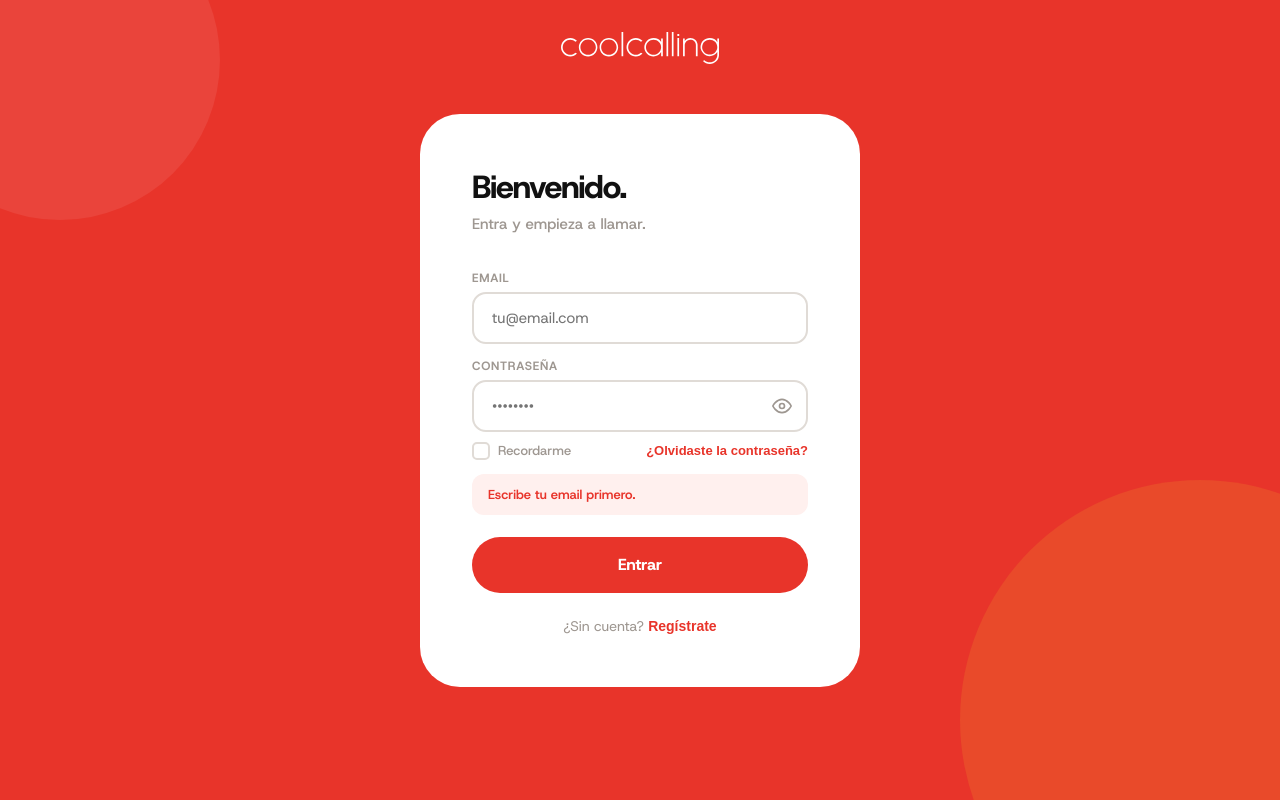
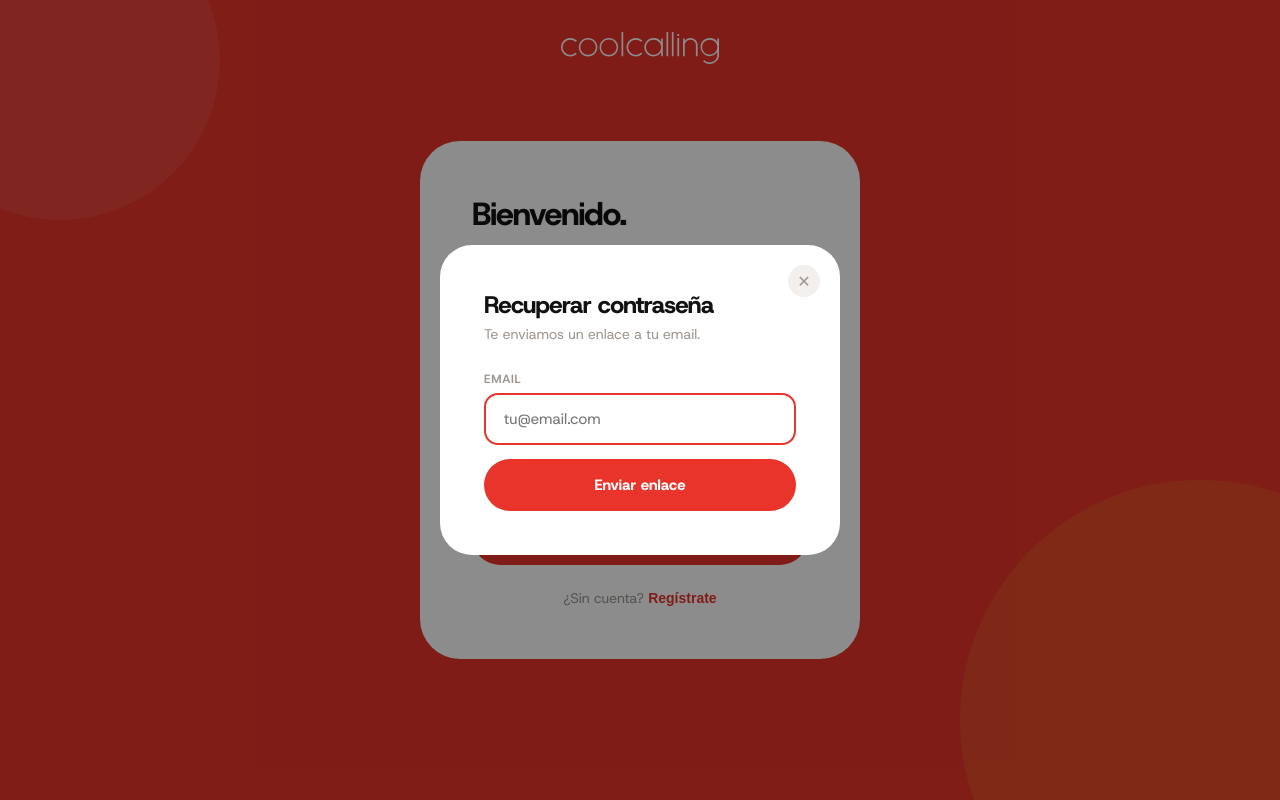
Before and after one commit to borja-martos/COOLCALLING, a Next.js app: page / in a window 1280 px wide. Both pictures are taken after a click on the button "¿Olvidaste la contraseña?". Built offline with nearby package versions, Linux system fonts and the light colour scheme; no server answers.

Commit message:
feat: modal recuperar contraseña — se abre solo con campo email

```diff
--- a/app/page.tsx
+++ b/app/page.tsx
@@ -4,21 +4,25 @@
 import { createClient } from '@/lib/supabase/client'
 
 export default function LoginPage() {
-  const [email, setEmail]         = useState('')
-  const [password, setPassword]   = useState('')
-  const [showPass, setShowPass]   = useState(false)
-  const [remember, setRemember]   = useState(false)
-  const [isLogin, setIsLogin]     = useState(true)
-  const [loading, setLoading]     = useState(false)
-  const [error, setError]         = useState('')
-  const [msg, setMsg]             = useState('')
-  const [resetSent, setResetSent] = useState(false)
+  const [email, setEmail]           = useState('')
+  const [password, setPassword]     = useState('')
+  const [showPass, setShowPass]     = useState(false)
+  const [remember, setRemember]     = useState(false)
+  const [isLogin, setIsLogin]       = useState(true)
+  const [loading, setLoading]       = useState(false)
+  const [error, setError]           = useState('')
+  const [msg, setMsg]               = useState('')
+  // Modal recuperar contraseña
+  const [showReset, setShowReset]   = useState(false)
+  const [resetEmail, setResetEmail] = useState('')
+  const [resetSent, setResetSent]   = useState(false)
+  const [resetLoading, setResetLoading] = useState(false)
+  const [resetError, setResetError] = useState('')
   const supabase = createClient()
 
   async function handleSubmit(e: React.FormEvent) {
     e.preventDefault()
     setLoading(true); setError(''); setMsg('')
-
     if (isLogin) {
       const { error } = await supabase.auth.signInWithPassword({ email, password })
       if (error) { setError(error.message); setLoading(false); return }
@@ -32,16 +36,29 @@
     }
   }
 
-  async function handleForgotPassword() {
-    if (!email) { setError('Escribe tu email primero.'); return }
-    setLoading(true); setError('')
-    const { error } = await supabase.auth.resetPasswordForEmail(email, {
+  async function handleReset(e: React.FormEvent) {
+    e.preventDefault()
+    setResetLoading(true); setResetError('')
+    const { error } = await supabase.auth.resetPasswordForEmail(resetEmail, {
       redirectTo: `${window.location.origin}/reset-password`,
     })
-    setLoading(false)
-    if (error) { setError(error.message); return }
+    setResetLoading(false)
+    if (error) { setResetError(error.message); return }
     setResetSent(true)
   }
+
+  const EyeIcon = () => showPass ? (
+    <svg width="20" height="20" viewBox="0 0 24 24" fill="none" stroke="currentColor" strokeWidth="2" strokeLinecap="round" strokeLinejoin="round">
+      <path d="M17.94 17.94A10.07 10.07 0 0112 20c-7 0-11-8-11-8a18.45 18.45 0 015.06-5.94"/>
+      <path d="M9.9 4.24A9.12 9.12 0 0112 4c7 0 11 8 11 8a18.5 18.5 0 01-2.16 3.19"/>
+      <line x1="1" y1="1" x2="23" y2="23"/>
+    </svg>
+  ) : (
+    <svg width="20" height="20" viewBox="0 0 24 24" fill="none" stroke="currentColor" strokeWidth="2" strokeLinecap="round" strokeLinejoin="round">
+      <path d="M1 12s4-8 11-8 11 8 11 8-4 8-11 8-11-8-11-8z"/>
+      <circle cx="12" cy="12" r="3"/>
+    </svg>
+  )
 
   return (
     <div style={{
@@ -50,30 +67,67 @@
       padding: 24, position: 'relative', overflow: 'hidden',
     }}>
       {/* Burbujas decorativas */}
-      <div style={{
-        position: 'absolute', bottom: -160, right: -160,
-        width: 480, height: 480, borderRadius: '50%',
-        background: 'var(--orange)', opacity: 0.45,
-        pointerEvents: 'none',
-      }} />
-      <div style={{
-        position: 'absolute', top: -100, left: -100,
-        width: 320, height: 320, borderRadius: '50%',
-        background: 'rgba(255,255,255,0.08)',
-        pointerEvents: 'none',
-      }} />
+      <div style={{ position: 'absolute', bottom: -160, right: -160, width: 480, height: 480, borderRadius: '50%', background: 'var(--orange)', opacity: 0.45, pointerEvents: 'none' }} />
+      <div style={{ position: 'absolute', top: -100, left: -100, width: 320, height: 320, borderRadius: '50%', background: 'rgba(255,255,255,0.08)', pointerEvents: 'none' }} />
 
-      {/* Logo arriba centrado */}
+      {/* Logo */}
       <div style={{ position: 'absolute', top: 32, left: 0, right: 0, display: 'flex', justifyContent: 'center' }}>
         <img src="/logo.svg" alt="CoolCalling" style={{ height: 32, filter: 'brightness(0) invert(1)' }} />
       </div>
 
-      {/* Card central */}
-      <div style={{
-        background: 'white', borderRadius: 40,
-        padding: '52px 52px', width: '100%', maxWidth: 440,
-        position: 'relative', zIndex: 1,
-      }}>
+      {/* ── MODAL recuperar contraseña ── */}
+      {showReset && (
+        <div
+          onClick={e => { if (e.target === e.currentTarget) { setShowReset(false); setResetSent(false); setResetError('') } }}
+          style={{ position: 'fixed', inset: 0, background: 'rgba(0,0,0,0.45)', zIndex: 100, display: 'flex', alignItems: 'center', justifyContent: 'center', padding: 24 }}
+        >
+          <div style={{ background: 'white', borderRadius: 32, padding: '44px 44px', width: '100%', maxWidth: 400, position: 'relative' }}>
+            {/* X cerrar */}
+            <button
+              onClick={() => { setShowReset(false); setResetSent(false); setResetError('') }}
+              style={{ position: 'absolute', top: 20, right: 20, background: 'var(--gray)', border: 'none', borderRadius: 100, width: 32, height: 32, cursor: 'pointer', fontSize: 16, display: 'flex', alignItems: 'center', justifyContent: 'center', color: 'var(--gray-mid)' }}
+            >✕</button>
+
+            {resetSent ? (
+              <div style={{ textAlign: 'center', paddingTop: 8 }}>
+                <div style={{ fontSize: 44, marginBottom: 16 }}>📬</div>
+                <div style={{ fontSize: 22, fontWeight: 900, letterSpacing: '-0.03em', marginBottom: 8 }}>Revisa tu email.</div>
+                <div style={{ fontSize: 14, color: 'var(--gray-mid)', lineHeight: 1.6 }}>Te hemos enviado un enlace para restablecer tu contraseña.</div>
+                <button
+                  onClick={() => { setShowReset(false); setResetSent(false) }}
+                  style={{ marginTop: 28, height: 48, width: '100%', borderRadius: 100, background: 'var(--red)', color: 'white', border: 'none', cursor: 'pointer', fontFamily: 'HostGrotesk, sans-serif', fontSize: 15, fontWeight: 800 }}
+                >Entendido</button>
+              </div>
+            ) : (
+              <>
+                <div style={{ marginBottom: 28 }}>
+                  <div style={{ fontSize: 24, fontWeight: 900, letterSpacing: '-0.03em', marginBottom: 4 }}>Recuperar contraseña</div>
+                  <div style={{ fontSize: 14, color: 'var(--gray-mid)' }}>Te enviamos un enlace a tu email.</div>
+                </div>
+                <form onSubmit={handleReset} style={{ display: 'flex', flexDirection: 'column', gap: 14 }}>
+                  <div style={{ display: 'flex', flexDirection: 'column', gap: 6 }}>
+                    <label style={{ fontSize: 12, fontWeight: 700, letterSpacing: '0.06em', textTransform: 'uppercase', color: 'var(--gray-mid)' }}>Email</label>
+                    <input
+                      type="email" placeholder="tu@email.com" required autoFocus
+                      value={resetEmail} onChange={e => setResetEmail(e.target.value)}
+                      style={{ height: 52, border: '2px solid var(--gray-border)', borderRadius: 14, padding: '0 18px', fontSize: 15, fontFamily: 'HostGrotesk, sans-serif', outline: 'none', width: '100%', boxSizing: 'border-box', transition: 'border-color 0.15s' }}
+                      onFocus={e => e.target.style.borderColor = 'var(--red)'}
+                      onBlur={e => e.target.style.borderColor = 'var(--gray-border)'}
+                    />
+                  </div>
+                  {resetError && <div style={{ background: '#FFF0EE', color: 'var(--red)', padding: '12px 16px', borderRadius: 12, fontSize: 13, fontWeight: 600 }}>{resetError}</div>}
+                  <button type="submit" disabled={resetLoading} style={{ height: 52, borderRadius: 100, background: resetLoading ? 'var(--gray)' : 'var(--red)', color: resetLoading ? 'var(--gray-mid)' : 'white', border: 'none', cursor: resetLoading ? 'not-allowed' : 'pointer', fontFamily: 'HostGrotesk, sans-serif', fontSize: 15, fontWeight: 800 }}>
+                    {resetLoading ? 'Enviando...' : 'Enviar enlace'}
+                  </button>
+                </form>
+              </>
+            )}
+          </div>
+        </div>
+      )}
+
+      {/* Card login */}
+      <div style={{ background: 'white', borderRadius: 40, padding: '52px 52px', width: '100%', maxWidth: 440, position: 'relative', zIndex: 1 }}>
         <div style={{ marginBottom: 36 }}>
           <div style={{ fontSize: 32, fontWeight: 900, letterSpacing: '-0.03em', color: 'var(--black)', marginBottom: 6 }}>
             {isLogin ? 'Bienvenido.' : 'Empieza gratis.'}
@@ -107,80 +161,40 @@
                 onFocus={e => e.target.style.borderColor = 'var(--red)'}
                 onBlur={e => e.target.style.borderColor = 'var(--gray-border)'}
               />
-              <button
-                type="button"
-                onClick={() => setShowPass(!showPass)}
-                style={{ position: 'absolute', right: 16, top: '50%', transform: 'translateY(-50%)', background: 'none', border: 'none', cursor: 'pointer', padding: 0, color: 'var(--gray-mid)', fontSize: 18, lineHeight: 1, display: 'flex', alignItems: 'center' }}
-              >
-                {showPass ? (
-                  // ojo tachado
-                  <svg width="20" height="20" viewBox="0 0 24 24" fill="none" stroke="currentColor" strokeWidth="2" strokeLinecap="round" strokeLinejoin="round">
-                    <path d="M17.94 17.94A10.07 10.07 0 0112 20c-7 0-11-8-11-8a18.45 18.45 0 015.06-5.94"/>
-                    <path d="M9.9 4.24A9.12 9.12 0 0112 4c7 0 11 8 11 8a18.5 18.5 0 01-2.16 3.19"/>
-                    <line x1="1" y1="1" x2="23" y2="23"/>
-                  </svg>
-                ) : (
-                  // ojo normal
-                  <svg width="20" height="20" viewBox="0 0 24 24" fill="none" stroke="currentColor" strokeWidth="2" strokeLinecap="round" strokeLinejoin="round">
-                    <path d="M1 12s4-8 11-8 11 8 11 8-4 8-11 8-11-8-11-8z"/>
-                    <circle cx="12" cy="12" r="3"/>
-                  </svg>
-                )}
+              <button type="button" onClick={() => setShowPass(!showPass)}
+                style={{ position: 'absolute', right: 16, top: '50%', transform: 'translateY(-50%)', background: 'none', border: 'none', cursor: 'pointer', padding: 0, color: 'var(--gray-mid)', display: 'flex', alignItems: 'center' }}>
+                <EyeIcon />
               </button>
             </div>
           </div>
 
-          {/* Recordar + Olvidé contraseña */}
+          {/* Recordar + Olvidé */}
           {isLogin && (
             <div style={{ display: 'flex', alignItems: 'center', justifyContent: 'space-between', marginTop: -4 }}>
               <label style={{ display: 'flex', alignItems: 'center', gap: 8, cursor: 'pointer', userSelect: 'none' }}>
-                <div
-                  onClick={() => setRemember(!remember)}
-                  style={{
-                    width: 18, height: 18, borderRadius: 5,
-                    border: `2px solid ${remember ? 'var(--red)' : 'var(--gray-border)'}`,
-                    background: remember ? 'var(--red)' : 'white',
-                    display: 'flex', alignItems: 'center', justifyContent: 'center',
-                    transition: 'all 0.15s', flexShrink: 0,
-                  }}
-                >
-                  {remember && (
-                    <svg width="10" height="10" viewBox="0 0 10 10" fill="none">
-                      <path d="M1.5 5l2.5 2.5 4.5-5" stroke="white" strokeWidth="1.8" strokeLinecap="round" strokeLinejoin="round"/>
-                    </svg>
-                  )}
+                <div onClick={() => setRemember(!remember)} style={{ width: 18, height: 18, borderRadius: 5, border: `2px solid ${remember ? 'var(--red)' : 'var(--gray-border)'}`, background: remember ? 'var(--red)' : 'white', display: 'flex', alignItems: 'center', justifyContent: 'center', transition: 'all 0.15s', flexShrink: 0 }}>
+                  {remember && <svg width="10" height="10" viewBox="0 0 10 10" fill="none"><path d="M1.5 5l2.5 2.5 4.5-5" stroke="white" strokeWidth="1.8" strokeLinecap="round" strokeLinejoin="round"/></svg>}
                 </div>
                 <span style={{ fontSize: 13, fontWeight: 500, color: 'var(--gray-mid)' }}>Recordarme</span>
               </label>
-              <button
-                type="button"
-                onClick={handleForgotPassword}
-                style={{ background: 'none', border: 'none', color: 'var(--red)', fontWeight: 600, fontSize: 13, cursor: 'pointer', padding: 0 }}
-              >
+              <button type="button" onClick={() => { setShowReset(true); setResetEmail(email) }}
+                style={{ background: 'none', border: 'none', color: 'var(--red)', fontWeight: 600, fontSize: 13, cursor: 'pointer', padding: 0 }}>
                 ¿Olvidaste la contraseña?
               </button>
             </div>
           )}
 
-          {resetSent && <div style={{ background: '#E6F9EE', color: 'var(--green)', padding: '12px 16px', borderRadius: 12, fontSize: 13, fontWeight: 600 }}>Te hemos enviado un email para restablecer tu contraseña.</div>}
           {error && <div style={{ background: '#FFF0EE', color: 'var(--red)', padding: '12px 16px', borderRadius: 12, fontSize: 13, fontWeight: 600 }}>{error}</div>}
           {msg   && <div style={{ background: '#E6F9EE', color: 'var(--green)', padding: '12px 16px', borderRadius: 12, fontSize: 13, fontWeight: 600 }}>{msg}</div>}
 
-          <button type="submit" disabled={loading} style={{
-            marginTop: 8, height: 56, borderRadius: 100,
-            background: loading ? 'var(--gray)' : 'var(--red)',
-            color: loading ? 'var(--gray-mid)' : 'white',
-            border: 'none', cursor: loading ? 'not-allowed' : 'pointer',
-            fontFamily: 'HostGrotesk, sans-serif', fontSize: 16, fontWeight: 800,
-            transition: 'all 0.15s',
-          }}>
+          <button type="submit" disabled={loading} style={{ marginTop: 8, height: 56, borderRadius: 100, background: loading ? 'var(--gray)' : 'var(--red)', color: loading ? 'var(--gray-mid)' : 'white', border: 'none', cursor: loading ? 'not-allowed' : 'pointer', fontFamily: 'HostGrotesk, sans-serif', fontSize: 16, fontWeight: 800, transition: 'all 0.15s' }}>
             {loading ? 'Un momento...' : isLogin ? 'Entrar' : 'Crear cuenta'}
           </button>
         </form>
 
         <div style={{ textAlign: 'center', marginTop: 24, fontSize: 14, color: 'var(--gray-mid)' }}>
           {isLogin ? '¿Sin cuenta? ' : '¿Ya tienes cuenta? '}
-          <button onClick={() => { setIsLogin(!isLogin); setError(''); setMsg(''); setResetSent(false) }}
+          <button onClick={() => { setIsLogin(!isLogin); setError(''); setMsg('') }}
             style={{ background: 'none', border: 'none', color: 'var(--red)', fontWeight: 700, cursor: 'pointer', fontSize: 14 }}>
             {isLogin ? 'Regístrate' : 'Accede aquí'}
           </button>
```
